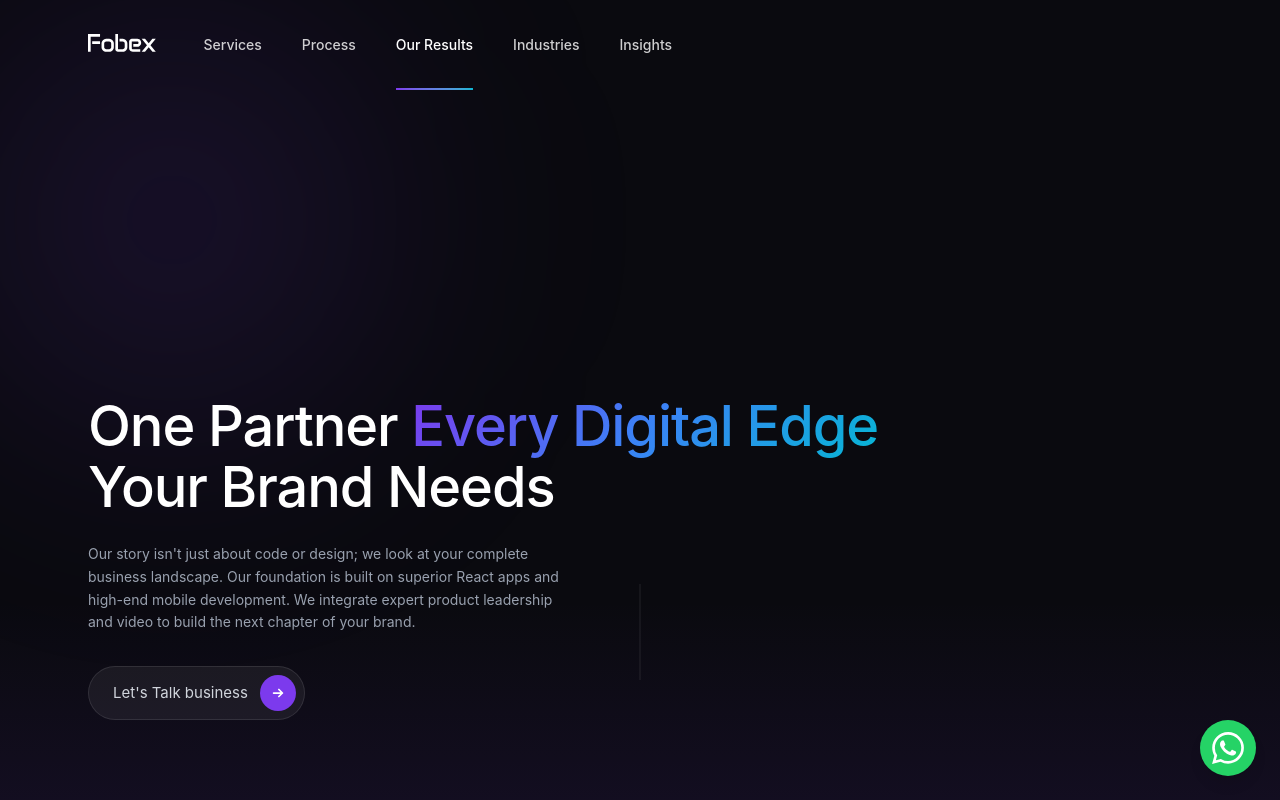
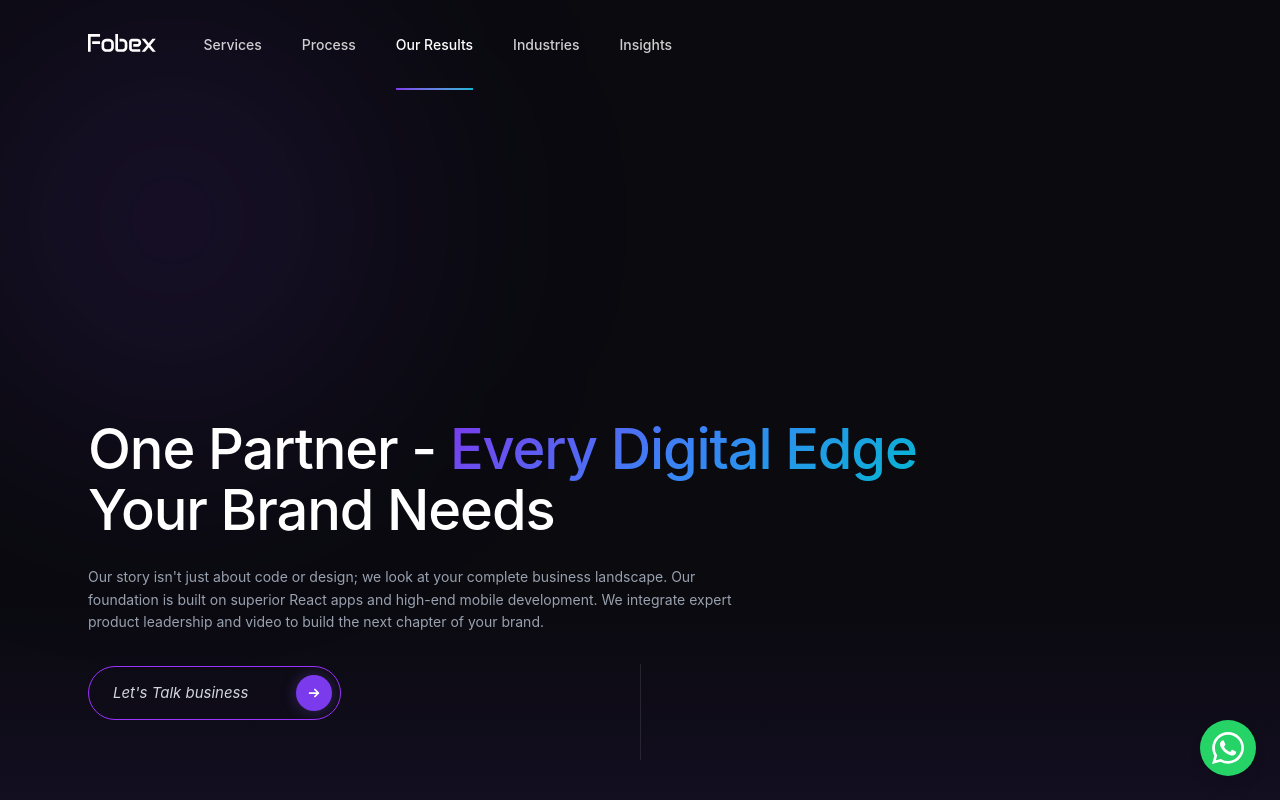
Before and after one commit to Akshay-m77/fobex, a React (Vite) app: page / in a window 1280 px wide. Shown: the top 800 px of the page. Built offline with nearby package versions, Linux system fonts and the light colour scheme; a web font is replaced by a local one.

Commit message:
button color and border

```diff
--- a/src/components/Hero.tsx
+++ b/src/components/Hero.tsx
@@ -56,14 +56,14 @@ export default function Hero() {
                 {/* Title — left aligned */}
                 <h1 className="text-[3.5rem] max-md:text-[2.2rem] font-medium max-md:not-italic leading-[1.1] max-md:leading-[1.15] tracking-[-0.02em] mb-6 max-w-[var(--container-sm)]">
                     <span className="block">
-                        <span className="text-white">One Partner </span>
+                        <span className="text-white">One Partner - </span>
                         <span className="gradient-text">Every Digital Edge</span>
                     </span>
                     <span className="text-white block">Your Brand Needs</span>
                 </h1>
 
                 {/* Description */}
-                <p className="text-sm max-md:text-[13px] text-gray-400 max-w-[480px] leading-relaxed max-md:leading-[1.6] mb-8 max-md:mb-10 max-md:pr-4">
+                <p className="text-sm max-md:text-[13px] text-gray-400 max-w-[680px] leading-relaxed max-md:leading-[1.6] mb-8 max-md:mb-10 max-md:pr-4">
                     Our story isn't just about code or design; we look at your complete business landscape. Our foundation is built on superior React apps and high-end mobile development. We integrate expert product leadership and video to build the next chapter of your brand.
                 </p>
 
@@ -78,7 +78,7 @@ export default function Hero() {
                 </div>
 
                 {/* Gradient flow scroll indicator (desktop) */}
-                <div className="absolute bottom-10 left-1/2 -translate-x-1/2 max-md:hidden h-24 w-[1px] bg-white/10 overflow-hidden">
+                <div className="absolute bottom-[-40px] left-1/2 -translate-x-1/2 max-md:hidden h-24 w-[1px] bg-white/10 overflow-hidden">
                     <div className="w-full h-1/2 bg-gradient-to-b from-transparent via-[#a855f7] to-transparent animate-gradient-flow" />
                 </div>
 
--- a/src/components/ui/ArrowButton.tsx
+++ b/src/components/ui/ArrowButton.tsx
@@ -23,20 +23,22 @@ export default function ArrowButton({
     className = '',
     fullWidth = false,
 }: ArrowButtonProps) {
-    const baseClasses = `inline-flex items-center gap-3 pl-6 pr-2 py-2 rounded-full text-sm transition-all duration-300 group cursor-pointer hover:-translate-y-1 hover:shadow-lg ${fullWidth ? 'w-full justify-between' : ''
+    const baseClasses = `relative inline-flex items-center italic gap-12 pl-6 pr-2 py-2 rounded-full text-sm transition-all duration-500 group cursor-pointer overflow-hidden ${fullWidth ? 'w-full justify-between' : ''
         }`;
 
     const variantClasses =
         variant === 'dark'
-            ? 'bg-gray-900 text-gray-300 hover:bg-gray-800'
-            : 'bg-[var(--color-overlay-light)] border border-[var(--color-border-light)] text-gray-300 hover:bg-[var(--color-overlay-hover)] hover:border-[var(--color-overlay-hover-border)]';
+            ? 'bg-gray-900 text-gray-300 hover:text-white border border-gray-900 before:bg-gray-800'
+            : 'border border-[#9D31FF] text-gray-300 hover:text-white before:bg-[#9D31FF]';
 
-    const classes = `${baseClasses} ${variantClasses} ${className}`;
+    const animationClasses = 'before:absolute before:inset-0 before:w-full before:h-full before:-translate-x-full hover:before:translate-x-0 before:transition-transform before:duration-500 before:ease-out before:z-0';
+
+    const classes = `${baseClasses} ${variantClasses} ${animationClasses} ${className}`;
 
     const inner = (
         <>
-            {children}
-            <span className="w-9 h-9 rounded-full bg-[var(--color-accent-purple)] flex items-center justify-center text-white shrink-0 group-hover:scale-105 transition-transform">
+            <span className="relative z-10">{children}</span>
+            <span className="w-9 h-9 rounded-full bg-[var(--color-accent-purple)] flex items-center justify-center text-white shrink-0 group-hover:scale-105 transition-transform relative z-10 shadow-[0_0_15px_rgba(139,92,246,0.3)]">
                 <ArrowIcon />
             </span>
         </>
```
